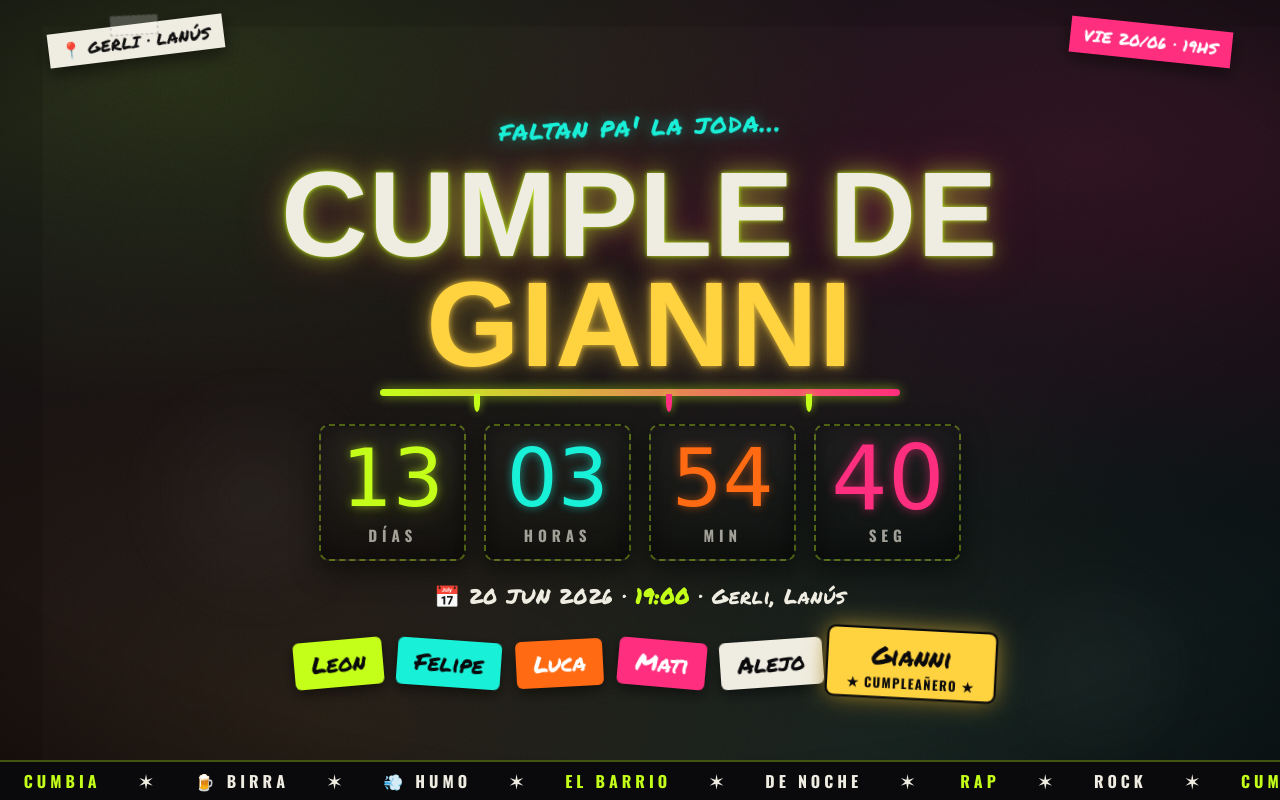
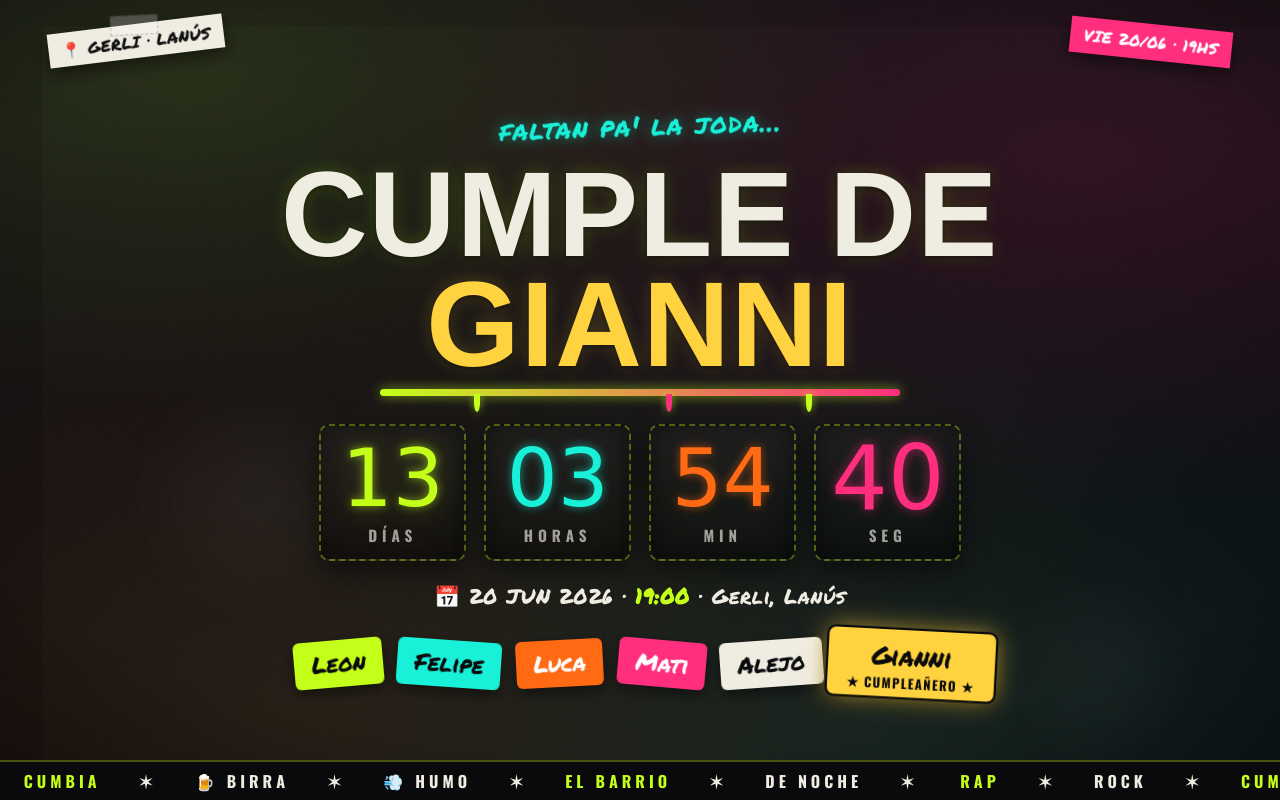
Before and after one commit to felipendelicia/LPDG, a plain HTML site: page index.html in a window 1280 px wide. Drawn offline with nearby package versions, Linux system fonts and the light colour scheme; a web font is replaced by a local one.

Commit message:
Bajar glow del titulo para mejor legibilidad

```diff
--- a/index.html
+++ b/index.html
@@ -152,21 +152,20 @@
     letter-spacing:.01em;
     position:relative;
     text-shadow:
-      0 0 4px rgba(196,255,26,.9),
-      0 0 22px rgba(196,255,26,.55),
-      0 0 48px rgba(255,46,126,.35);
-    animation:sprayOn 1s ease .15s both, flicker 7s infinite 1.4s;
+      0 2px 6px rgba(0,0,0,.6),
+      0 0 16px rgba(196,255,26,.22);
+    animation:sprayOn 1s ease .15s both, flicker 9s infinite 1.4s;
   }
   .title .name{color:var(--gold);
-    text-shadow:0 0 6px rgba(255,210,63,.9),0 0 26px rgba(255,210,63,.55);}
+    text-shadow:0 2px 6px rgba(0,0,0,.6),0 0 16px rgba(255,210,63,.25);}
 
   @keyframes sprayOn{
     0%{opacity:0;filter:blur(16px);transform:scale(1.08)}
     60%{opacity:1;filter:blur(0)}
   }
   @keyframes flicker{
-    0%,93%,100%{opacity:1}
-    94%{opacity:.55}95%{opacity:1}96%{opacity:.7}97%{opacity:1}
+    0%,95%,100%{opacity:1}
+    96%{opacity:.82}97%{opacity:1}98%{opacity:.9}99%{opacity:1}
   }
 
   /* spray underline w/ drips */
```
